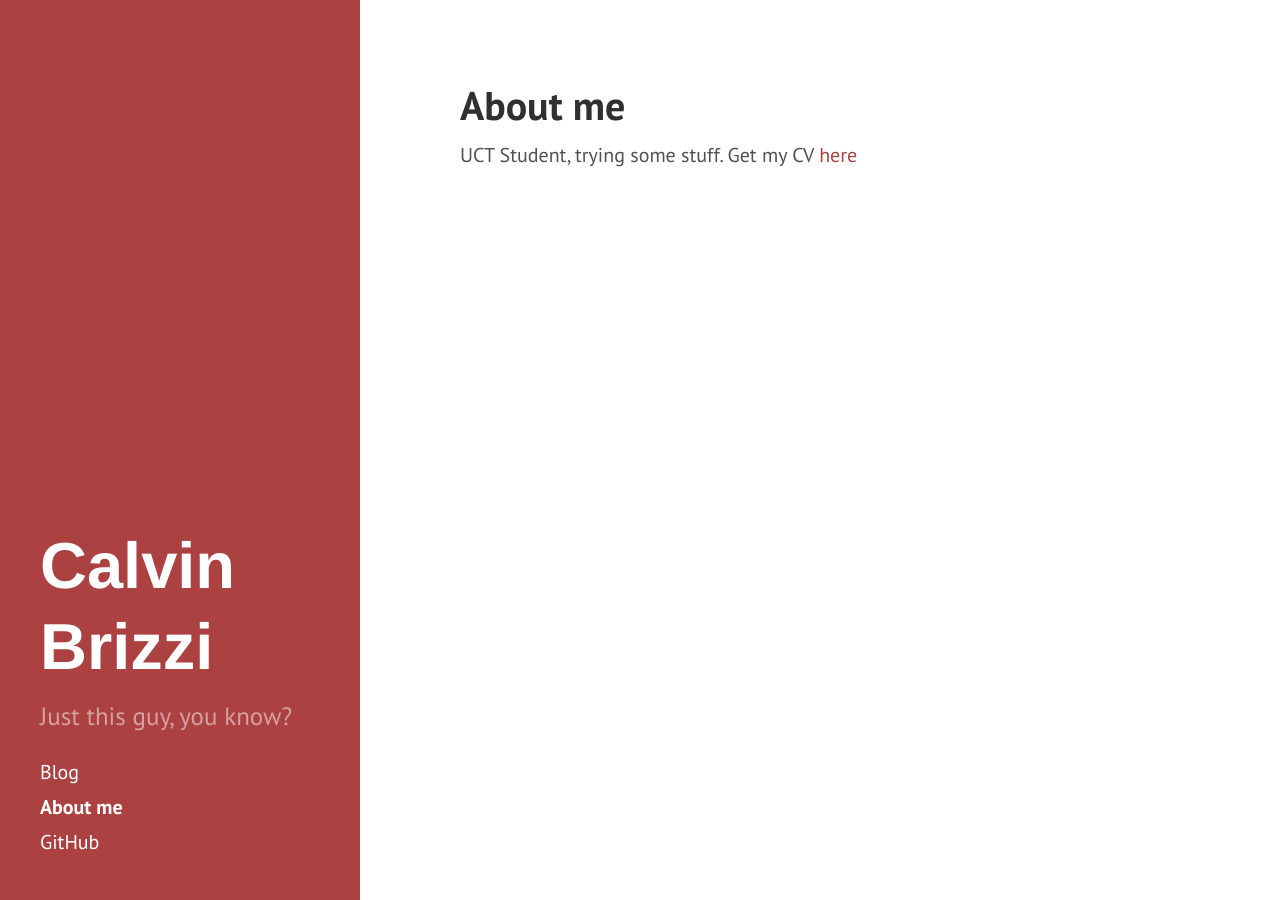
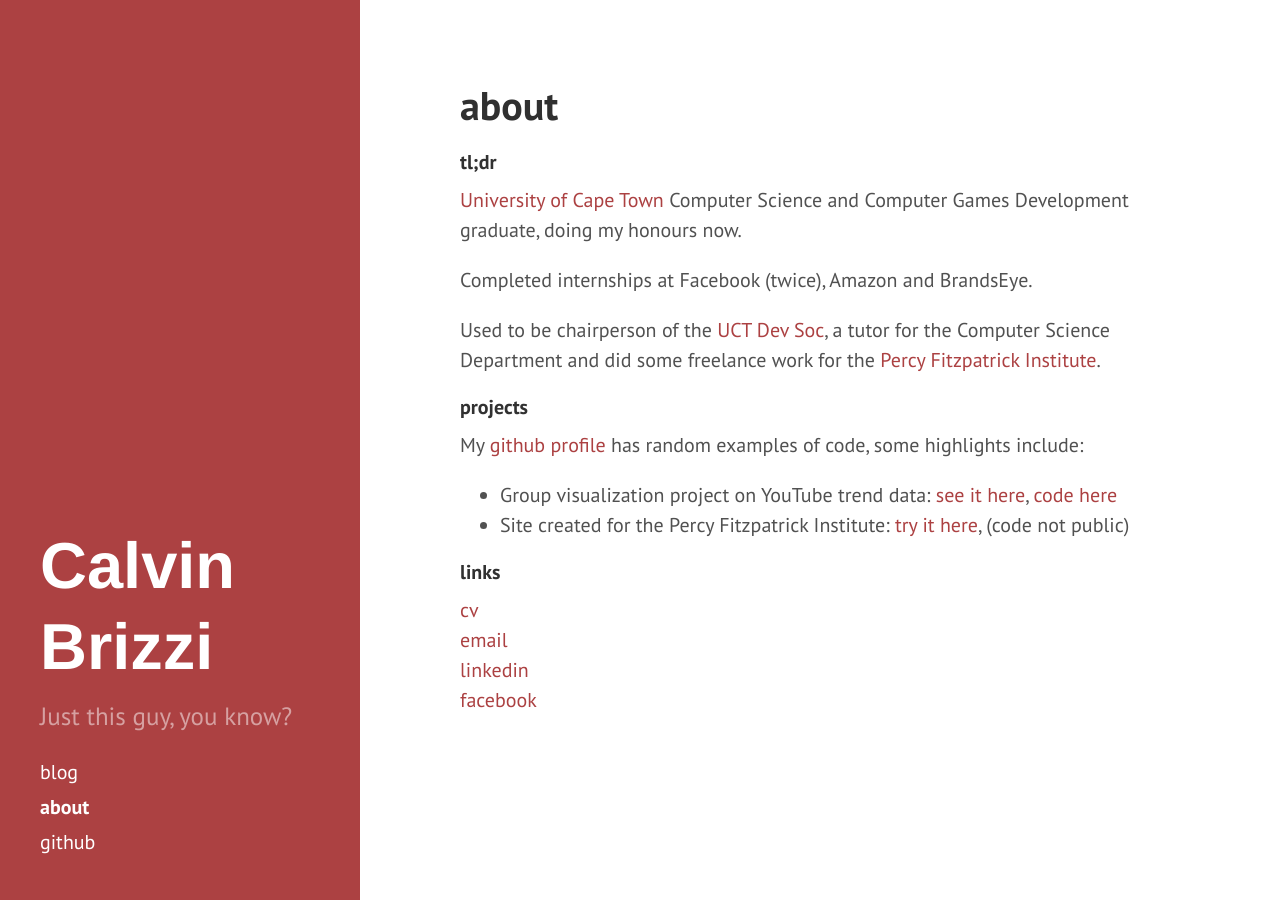
Before and after one commit to calvin-brizzi/calvin-brizzi.github.io, a Jekyll site: the page built from index.html, in a window 1280 px wide. Built offline with Jekyll 4.4.1, drawn with Linux system fonts in a browser that asks for light colours; the list of posts is cut into pages by our own code.

Commit message:
About pagefleshed out

```diff
--- a/_includes/about.md
+++ b/_includes/about.md
@@ -1,3 +1,21 @@
+#### tl;dr
 
-UCT Student, trying some stuff.
-Get my CV [here]({{ base.url }}/assets/2016-03-cv.pdf)
+[University of Cape Town](http://www.uct.ac.za/) Computer Science and Computer Games Development graduate, doing my honours now.
+
+Completed internships at Facebook (twice), Amazon and BrandsEye.
+
+Used to be chairperson of the [UCT Dev Soc](https://www.facebook.com/groups/uctdev/), a tutor for the Computer Science Department and did some freelance work for the [Percy Fitzpatrick Institute](http://kysabymf.herokuapp.com/).
+
+#### projects
+
+My [github profile](https://github.com/calvin-brizzi/) has random examples of code, some highlights include:
+
+* Group visualization project on YouTube trend data: [see it here](https://people.cs.uct.ac.za/~mcgbri004/vis-project/visualization.html), [code here](https://github.com/Brian-McG/YouTube-Trends)
+* Site created for the Percy Fitzpatrick Institute: [try it here](http://kysabymf.herokuapp.com/), (code not public)
+
+#### links
+
+[cv]({{ base.url }}/assets/2016-03-cv.pdf)
+[email](mailto:calvin.brizzi@gmail.com)
+[linkedin](https://www.linkedin.com/in/calvinbrizzi)
+[facebook](https://www.facebook.com/calvin.brizzi)
--- a/_includes/sidebar.html
+++ b/_includes/sidebar.html
@@ -10,7 +10,7 @@
     </div>
 
     <nav class="sidebar-nav">
-      <a class="sidebar-nav-item" href="{{ base.url }}/blog">Blog</a>
+      <a class="sidebar-nav-item" href="{{ base.url }}/blog">blog</a>
 
       {% comment %}
         The code below dynamically generates a sidebar nav of pages with
@@ -26,7 +26,7 @@
         {% endif %}
       {% endfor %}
 
-      <a class="sidebar-nav-item" href="{{ site.github.repo }}">GitHub</a>
+      <a class="sidebar-nav-item" href="{{ site.github.repo }}">github</a>
     </nav>
   </div>
 </div>
--- a/blog/index.html
+++ b/blog/index.html
@@ -1,6 +1,6 @@
 ---
 layout: default
-title: Blog
+title: blog
 ---
 
 <div class="posts">
--- a/index.html
+++ b/index.html
@@ -1,6 +1,6 @@
 ---
 layout: page
-title: About me
+title: about
 ---
 {% capture about %}{% include about.md %}{% endcapture %}
 {{ about | markdownify }}
```
